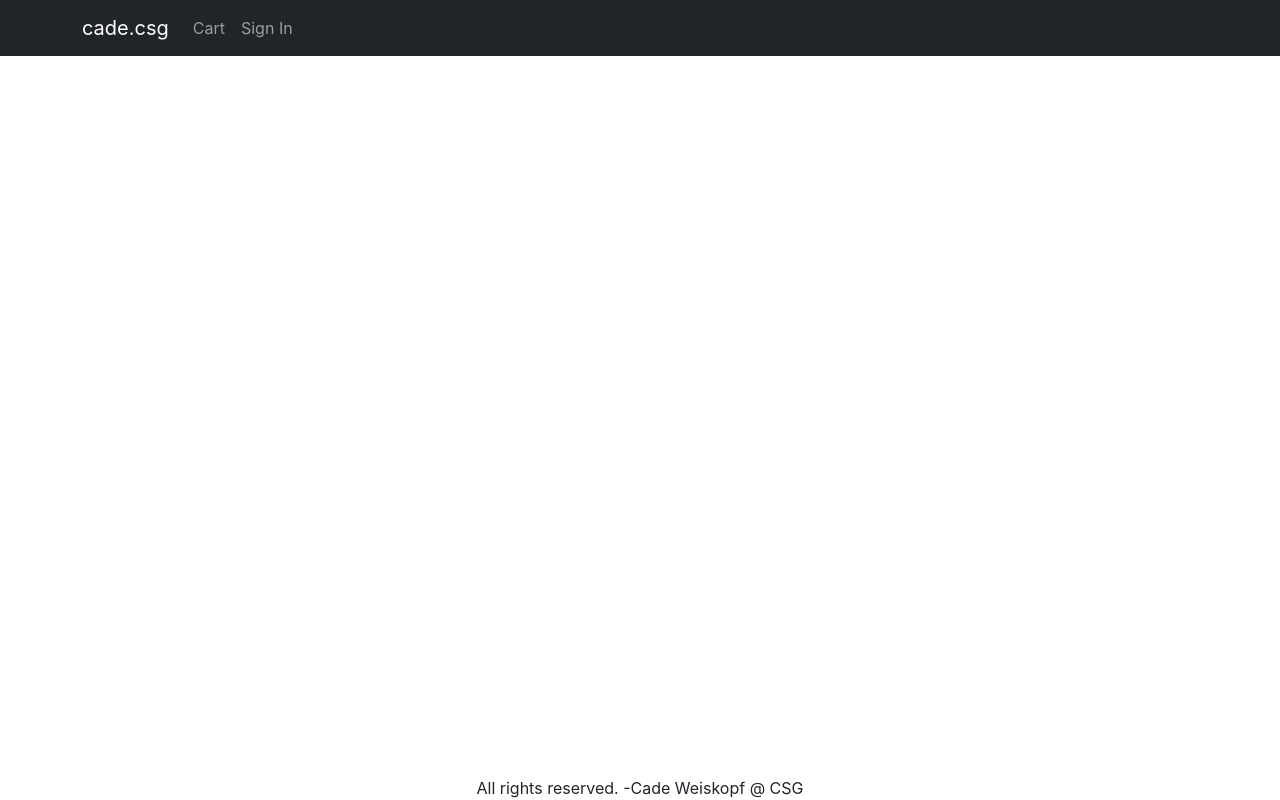
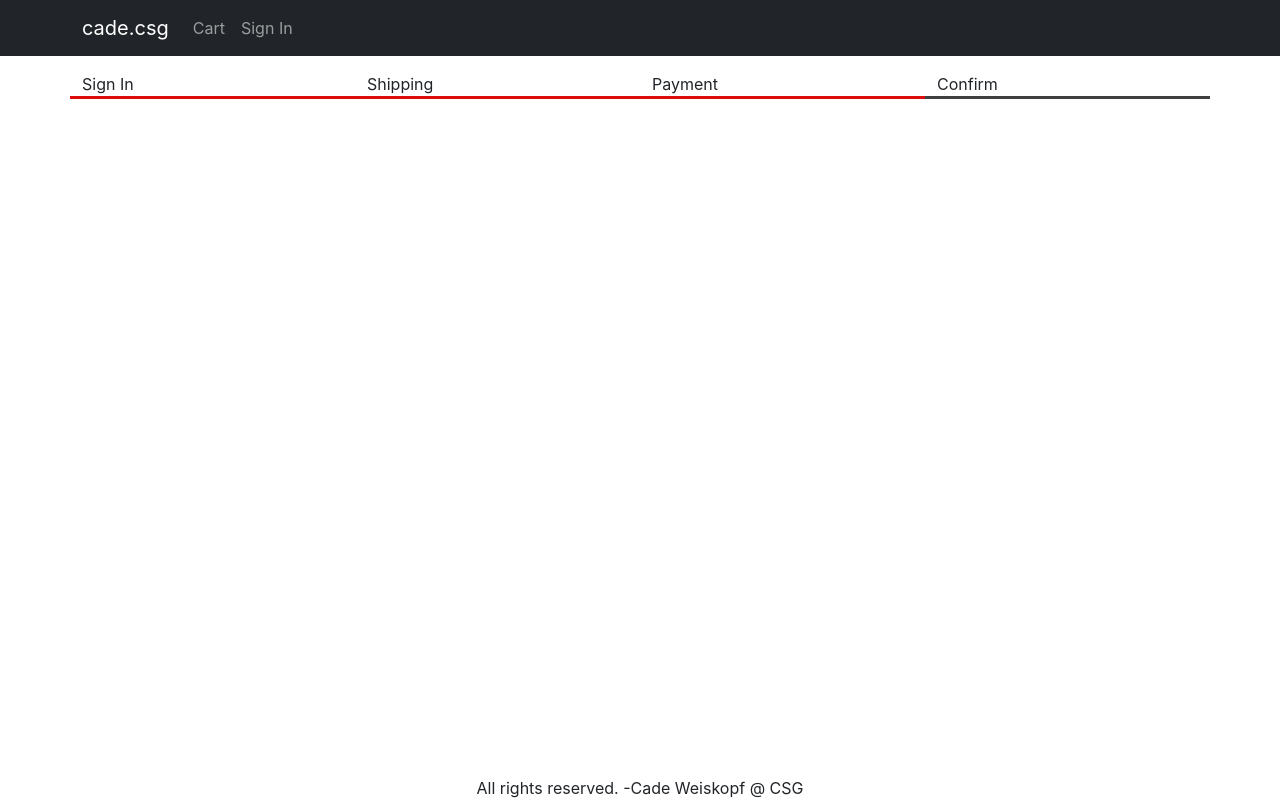
Before and after one commit to CadeWeiskopf/MERN-Ecommerce-App, a React (Create React App) app in the folder frontend/: page /payment in a window 1280 px wide. Built offline with nearby package versions, Linux system fonts and the light colour scheme.

Commit message:
starting payment screens

```diff
--- a/frontend/src/App.js
+++ b/frontend/src/App.js
@@ -15,6 +15,7 @@ import { Store } from './Store';
 import SigninScreen from './screens/SigninScreen';
 import ShippingAddressScreen from './screens/ShippingAddressScreen';
 import SignupScreen from './screens/SignupScreen';
+import PaymentMethodScreen from './screens/PaymentMethodScreen';
 
 function App() {
   const { state, dispatch: contextDispatch } = useContext(Store);
@@ -78,6 +79,7 @@ function App() {
             <Route path="/cart" element={<CartScreen />} />
             <Route path="/signin" element={<SigninScreen />} />
             <Route path="/signup" element={<SignupScreen />} />
+            <Route path="/payment" element={<PaymentMethodScreen />} />
             <Route path="/" element={<HomeScreen />} />
           </Routes>
         </Container>
--- /dev/null
+++ b/frontend/src/screens/PaymentMethodScreen.js
@@ -0,0 +1,13 @@
+import React from 'react';
+import CheckoutSteps from '../components/CheckoutSteps';
+
+function PaymentMethodScreen() {
+
+    return (
+        <div>
+            <CheckoutSteps stepSignin stepShipping stepPayment></CheckoutSteps>
+        </div>
+    );
+}
+
+export default PaymentMethodScreen;
```
